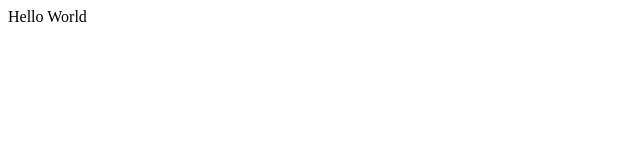
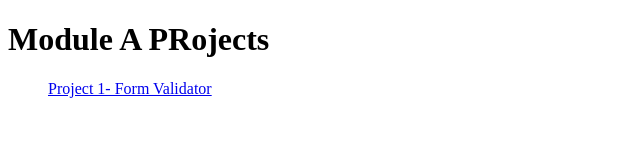
Before and after one commit to theali18/Axiom-Module-A-, a plain HTML site: page index3.html in a window 1280 px wide. Shown: the whole page, without its empty margins (0-640 px from the left). Drawn offline with Linux system fonts and the light colour scheme.

Commit message:
added link to project 1

```diff
--- a/index3.html
+++ b/index3.html
@@ -7,6 +7,9 @@
     <title>Module A</title>
 </head>
 <body>
-    Hello World
+    <h1>Module A PRojects</h1>
+    <ul>
+        <a href="project1/index2.html">Project 1- Form Validator</a>
+    </ul>
 </body>
 </html>
```
